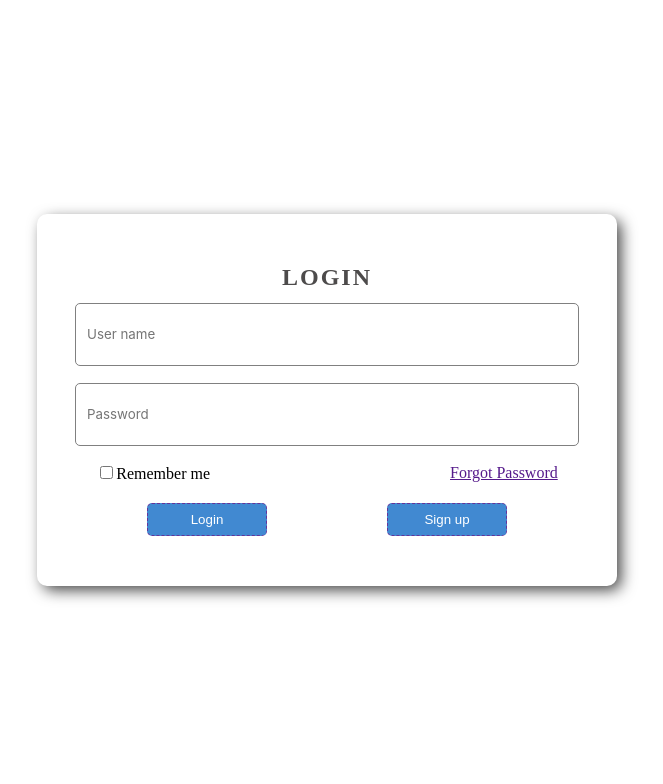
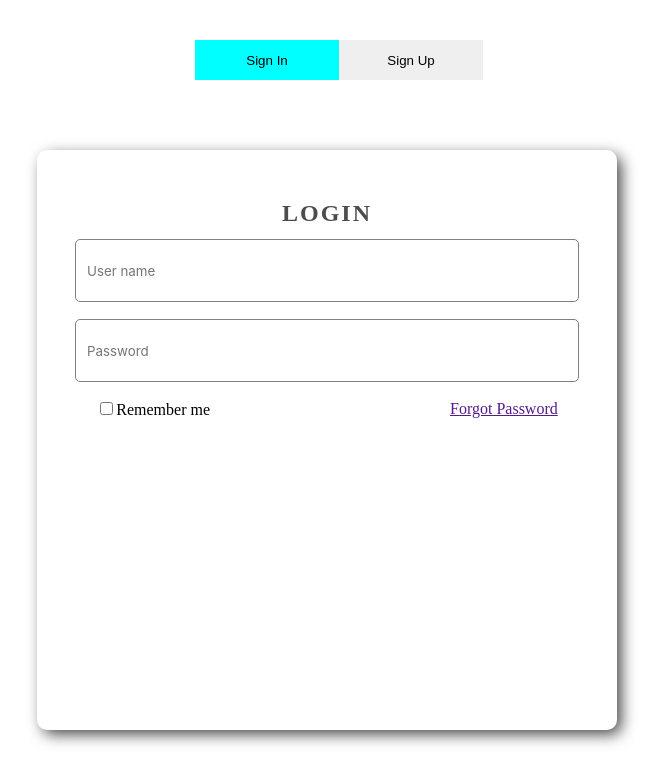
Before and after one commit to DeviPrasadKL/SignIn-SignUp-Pages, a React (Vite) app: page / in a window 1280 px wide. Shown: the top 784 px of the page, without its empty margins (313-976 px from the left). Built offline with nearby package versions, Linux system fonts and the light colour scheme.

Commit message:
Adding Toogle switch

```diff
--- a/src/App.jsx
+++ b/src/App.jsx
@@ -2,17 +2,19 @@ import { BrowserRouter, Route, Routes } from 'react-router-dom'
 import './App.css'
 import Signup from './Components/Signup'
 import SignIn from './Components/SignIn'
+import Main from './Components/Main'
 
 function App() {
 
   return (
     <div>
-      <BrowserRouter>
+      <Main/>
+      {/* <BrowserRouter>
         <Routes>
           <Route path="/" element={<SignIn />} />
           <Route path="/signup" element={<Signup />} />
         </Routes>
-      </BrowserRouter>
+      </BrowserRouter> */}
     </div>
   )
 }
--- /dev/null
+++ b/src/Components/Main.jsx
@@ -0,0 +1,23 @@
+import React, { useState } from 'react';
+import SignIn from './SignIn';
+import Signup from './Signup';
+
+export default function Main() {
+    const [flag, setFlag] = useState(true);
+
+    let handleToggle = ()=>{
+        setFlag(!flag);
+    }
+
+    let Component = flag ? SignIn : Signup;
+
+    return (
+        <div>
+            <div className='toggle-outer'>
+                <button type="button" style={{backgroundColor: flag ? 'aqua' : 'none'}} className='toggle-btn' onClick={handleToggle} >Sign In</button>
+                <button type="button" style={{backgroundColor: flag ? 'none' : 'aqua'}} className='toggle-btn' onClick={handleToggle} >Sign Up</button>
+            </div>
+            <Component/>
+        </div>
+    );
+}
--- a/src/Components/SignIn.jsx
+++ b/src/Components/SignIn.jsx
@@ -35,8 +35,8 @@ export default function SignIn() {
         <div className='outerdiv'>
             <form className="form">
                 <span className="signup">Login</span>
-                <input type="name" placeholder="User name" className="form--input" name="userName" autoComplete='off' value={userInputData.userName} onChange={handleInput} />
-                <input type="password" placeholder="Password" className="form--input" name="password" autoComplete='off' value={userInputData.password} onChange={handleInput} />
+                <input type="name" placeholder="User name" className="form--input" name="userName" value={userInputData.userName} onChange={handleInput} />
+                <input type="password" placeholder="Password" className="form--input" name="password" value={userInputData.password} onChange={handleInput} />
                 <div className="form--marketing">
                     <div style={{ marginRight: "15rem" }}>
                         <input id="okayToEmail" type="checkbox" />
@@ -47,7 +47,7 @@ export default function SignIn() {
                     <a href="">Forgot Password</a>
                 </div>
 
-                <div className='buttons-div'>
+                {/* <div className='buttons-div'>
                     <NavLink to="/" style={{ width: "100%" }}>
                         <button className="form--submit" onClick={handleFormSubmit}>
                             Login
@@ -58,7 +58,7 @@ export default function SignIn() {
                             Sign up
                         </button>
                     </NavLink>
-                </div>
+                </div> */}
             </form>
 
         </div>
--- a/src/Components/Signup.jsx
+++ b/src/Components/Signup.jsx
@@ -42,7 +42,7 @@ export default function Signup() {
                 <input type="password" placeholder="Confirm password" className="form--input" name="confirmPasword" value={userInputData.confirmPasword} onChange={handleInput} />
                 <input type="tel" placeholder="Contact Number" className="form--input" maxLength="10" name="phoneNumber" value={userInputData.phoneNumber} onChange={handleInput} />
 
-                <div className='buttons-div'>
+                {/* <div className='buttons-div'>
                     <NavLink to="/" style={{ width: "100%" }}>
                         <button className="form--submit">
                             Back
@@ -53,7 +53,7 @@ export default function Signup() {
                             Save & Verify
                         </button>
                     </NavLink>
-                </div>
+                </div> */}
             </form>
 
         </div>
--- a/src/index.css
+++ b/src/index.css
@@ -11,6 +11,7 @@
 }
 .form {
   width: 30rem;
+  height: 30rem;
   background-color: white;
   padding: 3.125em;
   border-radius: 10px;
@@ -87,3 +88,17 @@
   grid-template-columns: 1fr 1fr;
   width: 100%;
 }
+
+.toggle-outer{
+  background-color: grey;
+  width: 18rem;
+  height: 2.5rem;
+  margin-left: 39%;
+}
+
+.toggle-btn{
+  border: none;
+  position: relative;
+  width: 50%;
+  height: 100%;
+}
```
